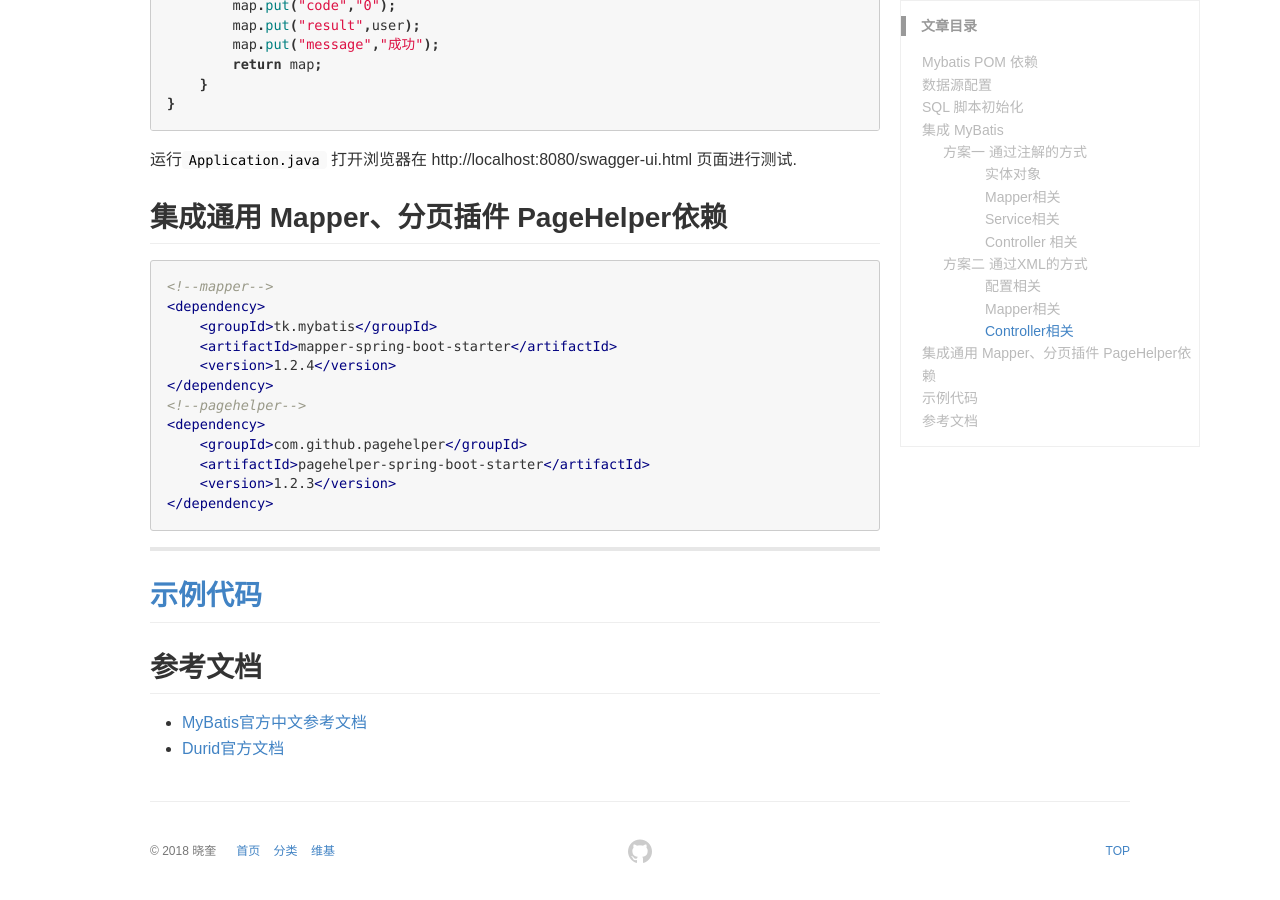
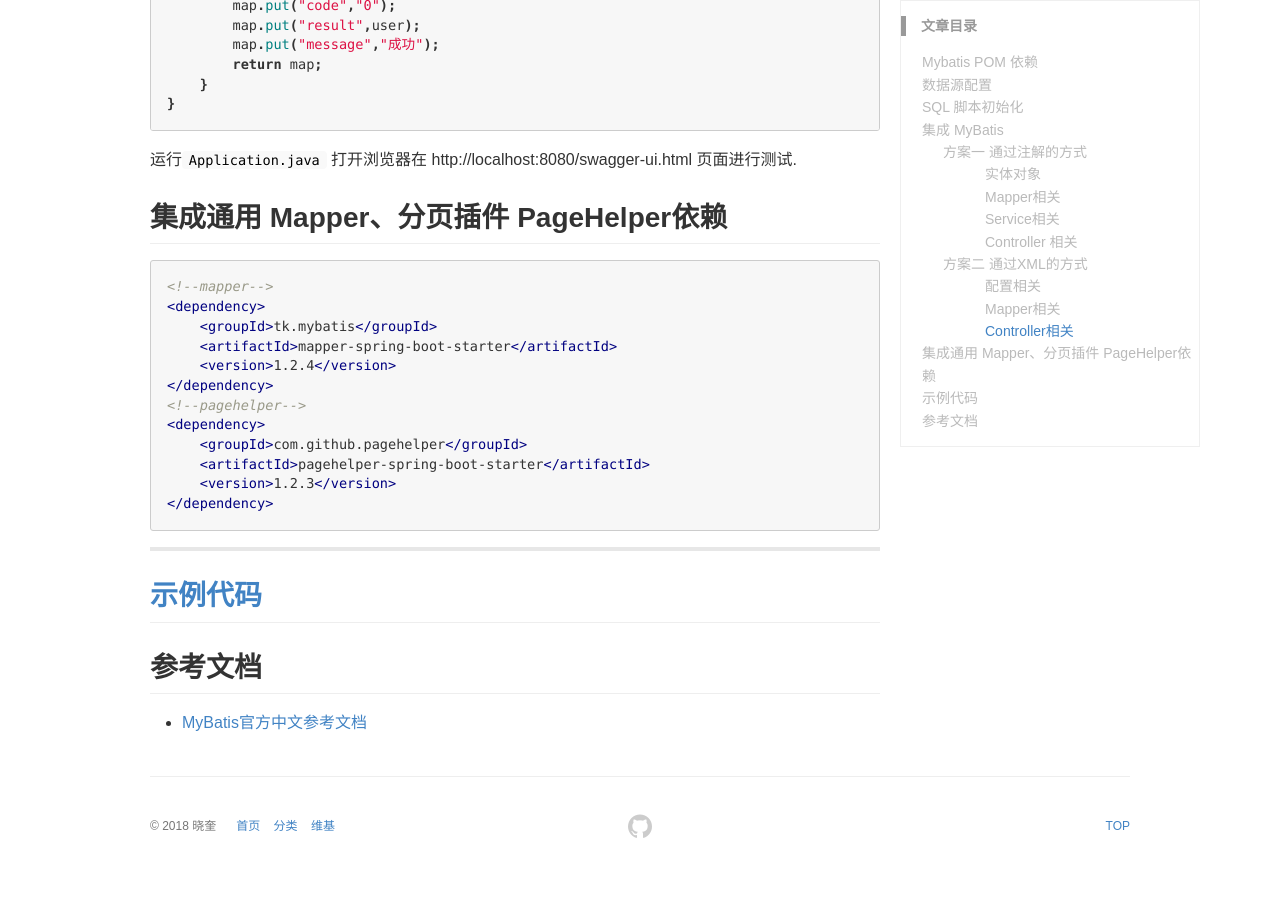
Before and after one commit to xiaokuicui/xiaokuicui.github.io, a Jekyll site: the page built from _posts/2018-01-05-springboot_05_mybatis.md, in a window 1280 px wide and 900 px high, scrolled down 5175 px. Built offline with Jekyll 4.4.1, drawn with Linux system fonts in a browser that asks for light colours; comment, search, counter and statistics services are not loaded; after the commit the page ends 6050 px from its top, so only the background shows below that.

Commit message:
spring-boot-mybatis

```diff
--- a/_posts/2018-01-05-springboot_05_mybatis.md
+++ b/_posts/2018-01-05-springboot_05_mybatis.md
@@ -256,4 +256,3 @@
 
 ## 参考文档
   - [MyBatis官方中文参考文档](http://www.mybatis.org/mybatis-3/zh/index.html)
-  - [Durid官方文档](https://github.com/alibaba/druid/wiki/常见问题)
```
